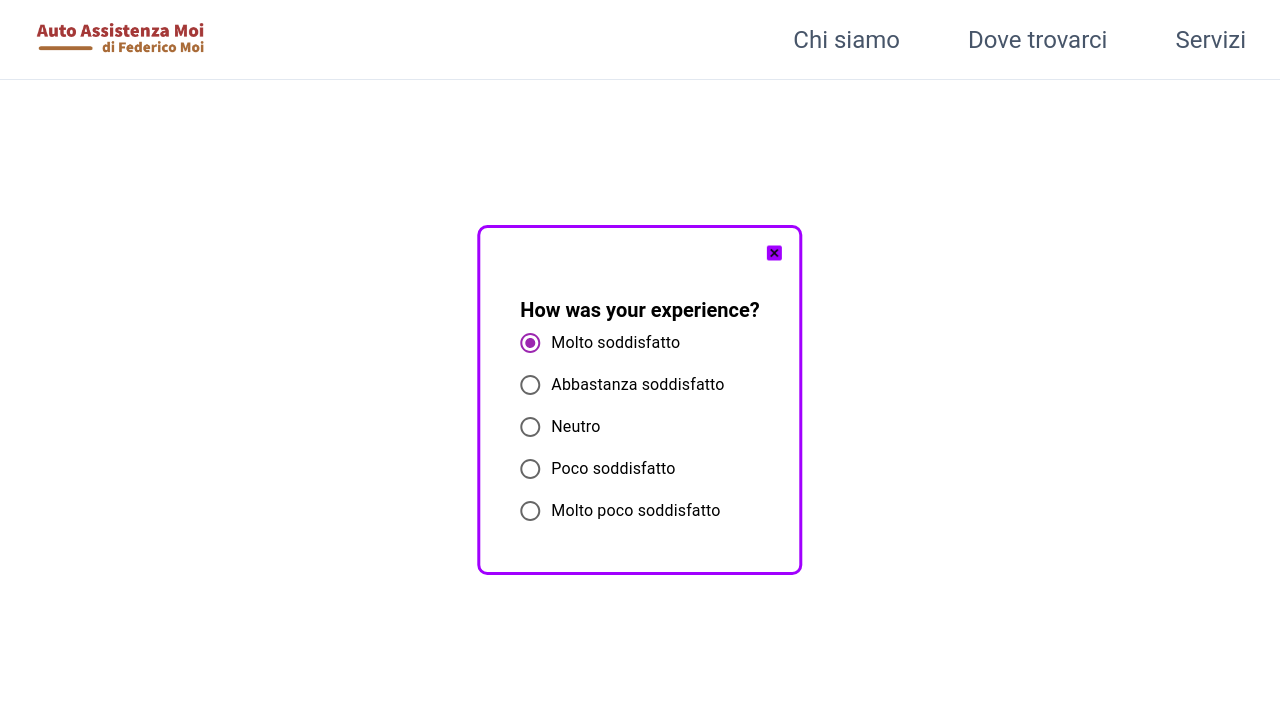
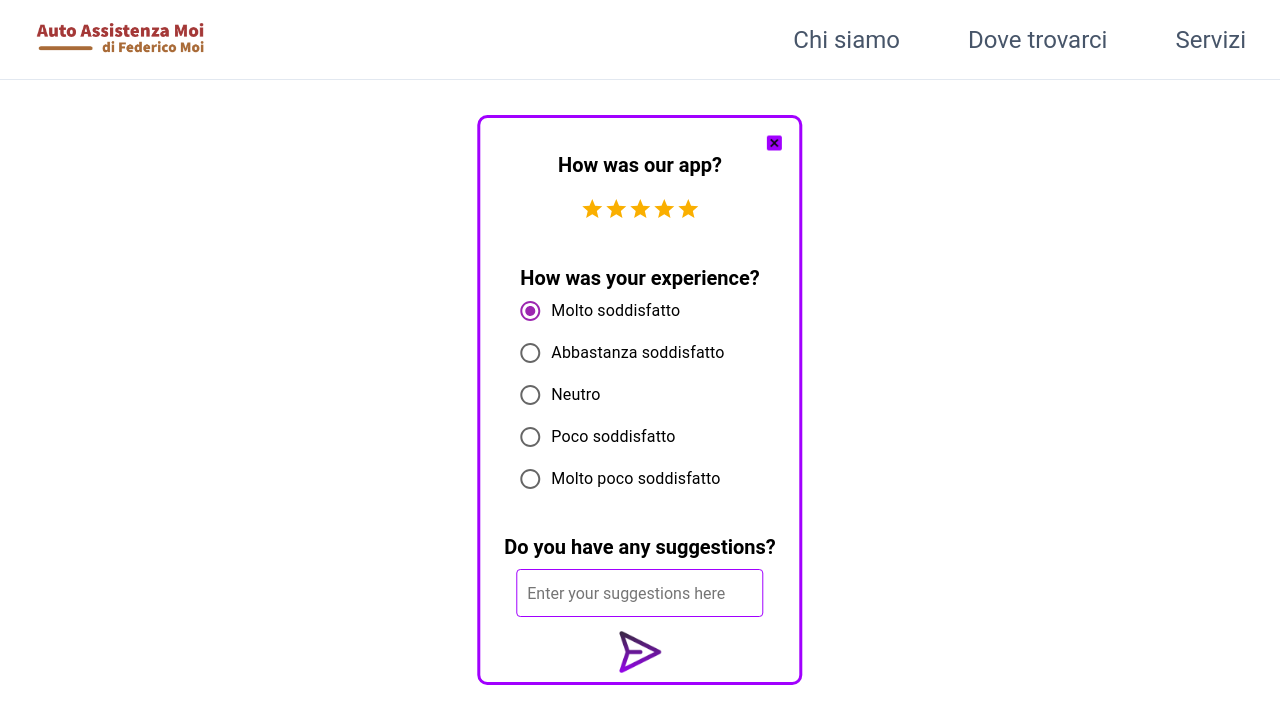
Before and after one commit to massi-fa/PWD-app-configurated, a React (Create React App) app: page / in a window 1280 px wide. Both pictures are taken after a click on the button 1191 px from the left and 735 px from the top of the page. Shown: the top 724 px of the page. Built offline with nearby package versions, Linux system fonts and the light colour scheme.

Commit message:
interface done

```diff
--- a/package.json
+++ b/package.json
@@ -5,11 +5,14 @@
   "dependencies": {
     "@emotion/react": "^11.10.6",
     "@emotion/styled": "^11.10.6",
+    "@mui/icons-material": "^5.11.11",
     "@mui/material": "^5.11.15",
     "@mui/styled-engine-sc": "^5.11.11",
     "@testing-library/jest-dom": "^5.14.1",
     "@testing-library/react": "^11.2.7",
     "@testing-library/user-event": "^12.8.3",
+    "animate.css": "^4.1.1",
+    "mdbreact": "^5.2.0",
     "prop-types": "^15.8.1",
     "react": "^17.0.2",
     "react-dom": "^17.0.2",
--- a/src/components/FAST/Questions.jsx
+++ b/src/components/FAST/Questions.jsx
@@ -1,6 +1,11 @@
 import React, { useState } from 'react';
 import PropTypes from 'prop-types';
 import styled from 'styled-components';
+
+// import 'animate.css';
+
+import Box from '@mui/material/Box';
+import Rating from '@mui/material/Rating';
 
 import Radio from '@mui/material/Radio';
 import RadioGroup from '@mui/material/RadioGroup';
@@ -8,9 +13,13 @@ import FormControlLabel from '@mui/material/FormControlLabel';
 import FormControl from '@mui/material/FormControl';
 import valutations from './exterience.json';
 
-import icon from '../../res/iconClose.png';
+import iconClose from '../../res/iconClose.png';
+import iconSend from '../../res/iconSend.png';
 
 const Container = styled.div`
+  @media only screen and (max-width: 900px) {
+    width: 300px;
+  };
   position: fixed;
   z-index: 10;
   top: 50%;
@@ -22,17 +31,42 @@ const Container = styled.div`
   padding: 5px;
   display: flex;
   flex-direction: column;
+  // animation: backInUp;
+  // animation-duration: 2s;
+`;
+
+const ContainerExp = styled.div`
+  display: flex;
+  flex-direction: column;
 `;
 
 const ContainerRadio = styled.div`
   display: flex;
   padding: 35px;
-  text-align: center;
+  // text-align: center;
+`;
+
+const ContainerSugg = styled.div`
+  display: flex;
+  flex-direction: column;
+  justify-content: center;
+`;
+
+const Input = styled.input`
+  padding: 10px;
+  border: 1px solid #A100FF;
+  width: 80%;
+  height: 3rem;
+  border-radius: 4px;
+  font-size: 16px;
+  margin-bottom: 10px;
+  margin: 10px auto 10px auto;
 `;
 
 const H1 = styled.h1`
   font-size: 20px;
   justify-content: center;
+  text-align: center;
 `;
 
 const ButtonClose = styled.button`
@@ -48,16 +82,66 @@ const Img = styled.img`
   height: 20px;
 `;
 
+const Button = styled.button`
+  display: flex;
+  outline: none;
+  background-color: transparent;
+  border: none;
+`;
+
+const SendImg = styled.img`
+  width: 50px;
+  margin: auto;
+`;
+
 const Questions = ({ click }) => {
+  const [valueR, setValueR] = useState(5);
   const [value, setValue] = useState(5);
-  const handleChange = (event) => {
-    setValue(event.target.value);
+  const [inputValue, setInputValue] = useState('');
+  const handleChangeInput = (event) => {
+    setInputValue(event.target.value);
+  };
+  const handleChange = (event, newValue) => {
+    setValue(newValue);
+  };
+  const handleClick = () => {
+    // do something with the value, like submitting a form
+    console.log('TEST');
+    console.log(valueR);
+    console.log(value);
+    console.log(inputValue);
+    console.log('Fine TEST');
+    setInputValue('');
+    setValue(5);
+    setValueR(5);
   };
   return (
     <Container>
       <ButtonClose onClick={click}>
-        <Img src={icon} />
+        <Img src={iconClose} />
       </ButtonClose>
+      <ContainerExp>
+        <H1>How was our app?</H1>
+        <Box
+          sx={{
+            '& > legend': { mt: 2 },
+            display: 'flex',
+            alignItems: 'center',
+          }}
+        >
+          <Rating
+            name="simple-controlled"
+            value={valueR}
+            onChange={(event, newValue) => {
+              setValueR(Number(newValue));
+              console.log(newValue);
+            }}
+            sx={{
+              margin: '20px auto 10px auto',
+            }}
+          />
+        </Box>
+      </ContainerExp>
       <ContainerRadio>
         <FormControl>
           <H1>How was your experience?</H1>
@@ -68,11 +152,23 @@ const Questions = ({ click }) => {
             onChange={handleChange}
           >
             {(valutations).map((question) => (
-              <FormControlLabel value={question.key} control={<Radio color="secondary" />} label={question.value} />
+              <FormControlLabel value={question.numValue} key={question.key} control={<Radio color="secondary" />} label={question.value} />
             ))}
           </RadioGroup>
         </FormControl>
       </ContainerRadio>
+      <ContainerSugg>
+        <H1>Do you have any suggestions?</H1>
+        <Input
+          type="text"
+          value={inputValue}
+          onChange={handleChangeInput}
+          placeholder="Enter your suggestions here"
+        />
+      </ContainerSugg>
+      <Button onClick={handleClick}>
+        <SendImg src={iconSend} />
+      </Button>
     </Container>
   );
 };
--- a/src/components/FAST/exterience.json
+++ b/src/components/FAST/exterience.json
@@ -1,22 +1,27 @@
 [
       {
         "key": "5",
-        "value": "Molto soddisfatto"
+        "value": "Molto soddisfatto",
+        "numValue": "5"
       },
       {
         "key": "4",
-        "value": "Abbastanza soddisfatto"
+        "value": "Abbastanza soddisfatto",
+        "numValue": "4"
       },
       {
         "key": "3",
-        "value": "Neutro"
+        "value": "Neutro",
+        "numValue": "3"
       },
       {
         "key": "2",
-        "value": "Poco soddisfatto"
+        "value": "Poco soddisfatto",
+        "numValue": "2"
       },
       {
         "key": "1",
-        "value": "Molto poco soddisfatto"
+        "value": "Molto poco soddisfatto",
+        "numValue": "1"
       }
 ]
```
Also changed, not shown: .eslintrc.js, src/res/iconSend.png (added), 1 other file (tests, documents, lock files or other folders).
